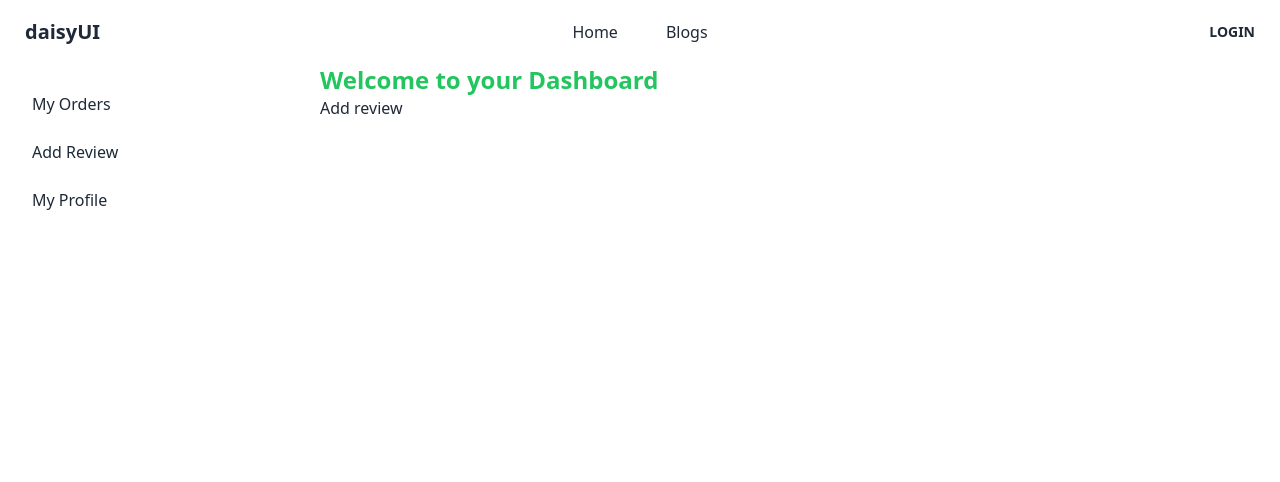
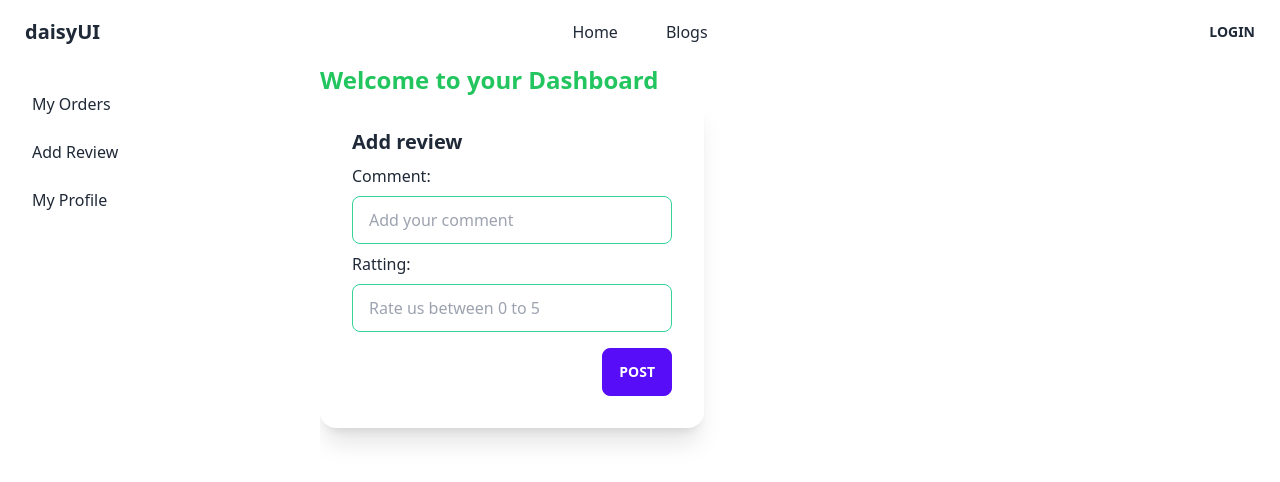
Before and after one commit to kdipto1/manufacturer-website-client-side, a React (Create React App) app: page /dashboard/addReview in a window 1280 px wide. Shown: the top 482 px of the page. Built offline with nearby package versions, Linux system fonts and the light colour scheme; no server answers.

Commit message:
review page for user added

```diff
--- a/src/Pages/Dashboard/AddReview.js
+++ b/src/Pages/Dashboard/AddReview.js
@@ -1,9 +1,75 @@
-import React from 'react';
+import axios from "axios";
+import React from "react";
+import { useAuthState } from "react-firebase-hooks/auth";
+import { toast } from "react-toastify";
+import auth from "../../firebase.init";
 
 const AddReview = () => {
+  const [user, loading, error] = useAuthState(auth);
+  if (loading) {
+    return;
+  }
+  console.log(user);
+  const handleReview = (event) => {
+    event.preventDefault();
+    const comment = event.target.comment.value;
+    const ratting = event.target.ratting.value;
+    const email = user?.email;
+    const name = user?.displayName;
+    const review = { comment, name, email, ratting };
+    // if (comment =="") {
+
+    // }
+    axios
+      .post("http://localhost:5000/review", { review })
+      .then(function (response) {
+        console.log(response);
+        if (response) {
+          event.target.comment.value = ""
+          event.target.ratting.value = ""
+          toast("Review added")
+        }
+      })
+      .catch(function (error) {
+        console.log(error);
+      });
+  };
   return (
     <div>
-      <h2>Add review</h2>
+      <div class="card w-96 bg-base-100 shadow-xl">
+        <div class="card-body">
+          <h2 class="card-title">Add review</h2>
+          <form onSubmit={handleReview}>
+            <label htmlFor="comment">Comment:</label>
+            <input
+              required
+              name="comment"
+              type="text"
+              placeholder="Add your comment"
+              class="my-2 input input-bordered input-success w-full max-w-xs"
+            />
+            <label className="" htmlFor="ratting">
+              Ratting:
+            </label>
+            <input
+              required
+              type="number"
+              name="ratting"
+              min="0"
+              max="5"
+              placeholder="Rate us between 0 to 5"
+              class="mt-2 input input-bordered input-success w-full max-w-xs"
+            />
+            <div class="card-actions justify-end">
+              <input
+                type="submit"
+                value="Post"
+                className="mt-4 btn btn-primary"
+              />
+            </div>
+          </form>
+        </div>
+      </div>
     </div>
   );
 };
--- a/src/Pages/Dashboard/MyOrders.js
+++ b/src/Pages/Dashboard/MyOrders.js
@@ -1,9 +1,52 @@
-import React from 'react';
+import axios from "axios";
+import React, { useEffect, useState } from "react";
+import { useAuthState } from "react-firebase-hooks/auth";
+import { useQuery } from "react-query";
+import auth from "../../firebase.init";
+import Loading from "../Utility/Loading";
 
 const MyOrders = () => {
+  const [user, loading, error] = useAuthState(auth);
+  const [orders, setOrders] = useState([]);
+  useEffect(() => {
+    if (loading) {
+      return;
+    }
+    const getMyOrders = async () => {
+      const email = user?.email;
+      const url = `http://localhost:5000/orders?email=${email}`;
+      try {
+        const { data } = await axios.get(url);
+        setOrders(data);
+      } catch (error) {
+        console.log(error);
+      }
+    };
+    getMyOrders();
+  }, [loading, user?.email]);
   return (
     <div>
-      <h2>My orders</h2>
+      <h2>My orders :{orders?.length}</h2>
+      <div className="overflow-x-auto">
+        <table className="table w-full">
+          <thead>
+            <tr>
+              <th></th>
+              <th>Name</th>
+              <th>Job</th>
+              <th>Favorite Color</th>
+            </tr>
+          </thead>
+          <tbody>
+            <tr>
+              <th>1</th>
+              <td>Cy Ganderton</td>
+              <td>Quality Control Specialist</td>
+              <td>Blue</td>
+            </tr>
+          </tbody>
+        </table>
+      </div>
     </div>
   );
 };
--- a/src/Pages/Dashboard/MyProfile.js
+++ b/src/Pages/Dashboard/MyProfile.js
@@ -1,9 +1,28 @@
 import React from 'react';
+import { useAuthState } from 'react-firebase-hooks/auth';
+import { useQuery } from 'react-query';
+import auth from '../../firebase.init';
+import Loading from '../Utility/Loading';
 
 const MyProfile = () => {
+  const [user, loading, error] = useAuthState(auth);
+  const { data: profile, isLoading } = useQuery("userProfile", () =>
+    fetch(`http://localhost:5000/users?email=${user?.email}`).then((res) => res.json())
+  );
+  console.log(profile);
+  if (isLoading || loading) {
+    return <Loading />;
+  }
   return (
     <div>
-      <h2>My profile</h2>
+      <h2>My profile:</h2>
+      {
+        profile.map(detail => {
+          return <form action="">
+
+          </form>
+        } )
+    }
     </div>
   );
 };
--- a/src/Pages/Login/Register.js
+++ b/src/Pages/Login/Register.js
@@ -60,7 +60,19 @@ const Register = () => {
   const onSubmit = async (data) => {
     console.log(data);
     await createUserWithEmailAndPassword(data?.email, data?.password);
-    await updateProfile({displayName: data?.name});
+    await updateProfile({ displayName: data?.name });
+    const email = data?.email;
+    const name = data?.name;
+    const url = "http://localhost:5000/users";
+    axios
+      .post(url, { name: name, email: email })
+      .then((response) => {
+        const { data } = response;
+        console.log(data);
+      })
+      .catch(function (error) {
+        console.log(error);
+      });
   };
   return (
     <div className="flex flex-col justify-center items-center mt-6">
--- a/src/Pages/Purchase/Purchase.js
+++ b/src/Pages/Purchase/Purchase.js
@@ -39,14 +39,14 @@ const Purchase = () => {
   };
   const handlePurchase = (event) => {
     event.preventDefault();
-    let moq = event.target.minimum.value;
+    let quantity = event.target.minimum.value;
     let name = event.target.name.value;
     let email = event.target.email.value;
     let address = event.target.address.value;
     let number = event.target.number.value;
-    let totalPrice = parseInt(moq) * parseInt(tool.price);
-    // console.log(moq, name, email, address, number, totalPrice);
-    const order = { moq, name, email, address, number, totalPrice };
+    let totalPrice = parseInt(quantity) * parseInt(tool.price);
+    console.log(quantity, name, email, address, number, totalPrice);
+    const order = { quantity, name, email, address, number, totalPrice };
     axios
       .post("http://localhost:5000/orders", { order })
       .then(function (response) {
@@ -90,6 +90,7 @@ const Purchase = () => {
               className="input input-bordered input-accent mx-auto mb-4 w-28"
             />
             <input
+              disabled
               defaultValue={user?.email}
               name="email"
               type="text"
```
